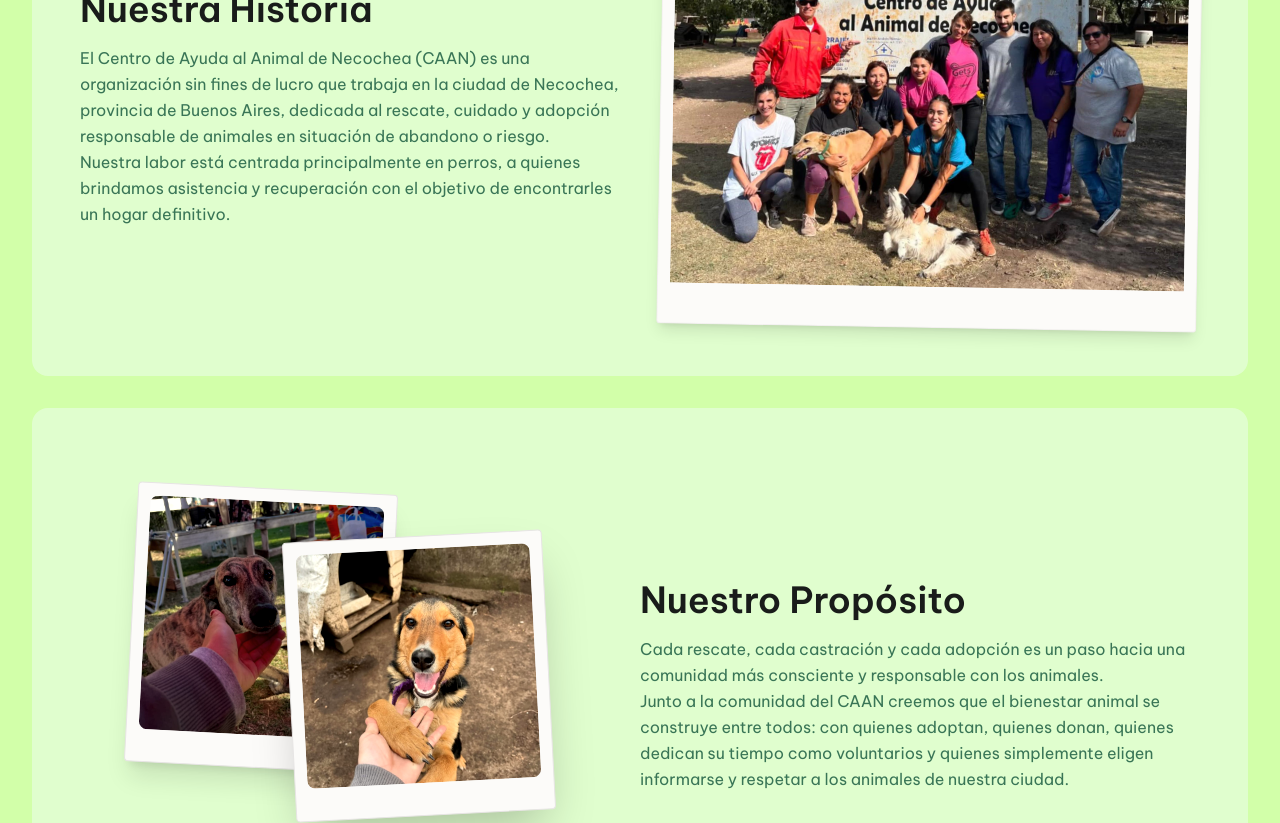
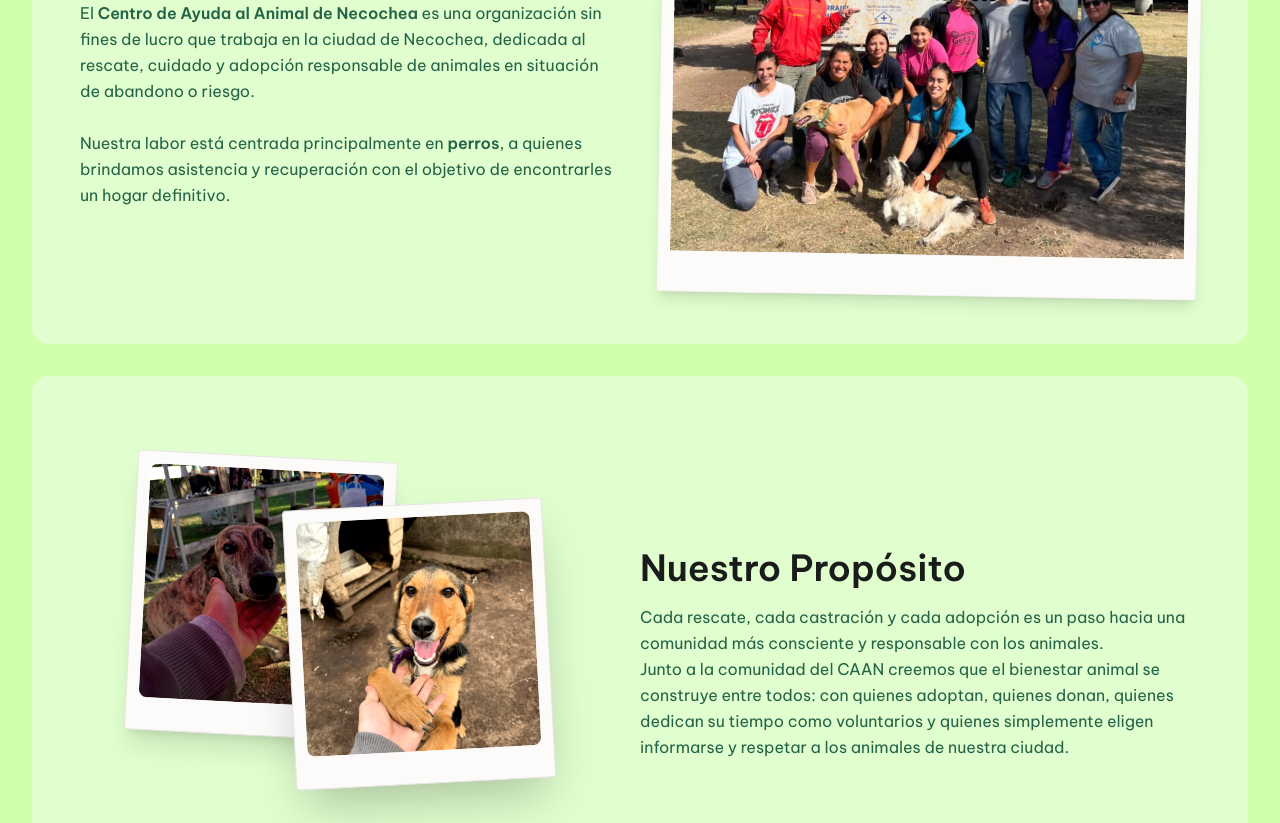
Before and after one commit to KevinSanchez99/proyecto-caan, a React (Vite) app in the folder Frontend/: page /about-us in a window 1280 px wide. Shown: the part 320-1143 px from the top of the page. Built offline with nearby package versions, Linux system fonts and the light colour scheme; no server answers; what @blocknote/mantine would draw is missing.

Commit message:
Text: Cambios de textos y Resaltado
Cambios realizados en About-us.
Sobresalte lineas concretas y palabras claves del CAAN.

```diff
--- a/Frontend/src/components/aboutUs/HistorySection.jsx
+++ b/Frontend/src/components/aboutUs/HistorySection.jsx
@@ -4,9 +4,9 @@ const HistorySection = () => (
             <h2 className="text-3xl md:text-4xl font-bold text-on-surface mb-4 capitalize">
                 Nuestra Historia
             </h2>
-            <p className="leading-relaxed text-primary/80 text-md body-md">
-                El Centro de Ayuda al Animal de Necochea (CAAN) es una organización sin fines de lucro que trabaja en la ciudad de Necochea, provincia de Buenos Aires, dedicada al rescate, cuidado y adopción responsable de animales en situación de abandono o riesgo. <br/>
-                Nuestra labor está centrada principalmente en perros, a quienes brindamos asistencia y recuperación con el objetivo de encontrarles un hogar definitivo.
+            <p className="leading-relaxed text-primary/90 text-md body-md">
+                El <strong>Centro de Ayuda al Animal de Necochea</strong> es una organización sin fines de lucro que trabaja en la ciudad de Necochea, dedicada al rescate, cuidado y adopción responsable de animales en situación de abandono o riesgo. <br/><br/>
+                Nuestra labor está centrada principalmente en <strong>perros</strong>, a quienes brindamos asistencia y recuperación con el objetivo de encontrarles un hogar definitivo.
             </p>
         </div>
 
--- a/Frontend/src/components/aboutUs/OverlappingImagesSection.jsx
+++ b/Frontend/src/components/aboutUs/OverlappingImagesSection.jsx
@@ -27,7 +27,7 @@ const OverlappingImagesSection = () => (
             <h2 className="text-3xl md:text-4xl font-bold text-on-surface mb-4 capitalize">
                 Nuestro Propósito
             </h2>
-            <p className="leading-relaxed text-primary/80 text-md body-md">
+            <p className="leading-relaxed text-primary/90 text-md body-md">
                 Cada rescate, cada castración y cada adopción es un paso hacia una comunidad más consciente y responsable con los animales.<br/> Junto a la comunidad del CAAN creemos que el bienestar animal se construye entre todos: con quienes adoptan, quienes donan, quienes dedican su tiempo como voluntarios y quienes simplemente eligen informarse y respetar a los animales de nuestra ciudad.
             </p>
         </div>
--- a/Frontend/src/pages/about-us.jsx
+++ b/Frontend/src/pages/about-us.jsx
@@ -7,7 +7,7 @@ import FacilitiesSection from "../components/aboutUs/FacilitiesSection";
 
 export default function AboutUs() {
   return (
-    <div className="bg-background text-on-background font-body-md text-body-md antialiased min-h-screen flex flex-col pt-20 container_max">
+    <div className="bg-background text-on-background font-body-md text-body-md antialiased min-h-screen flex flex-col pt-12 container_max">
       <NavBar/>
       <main className="max-w-container_max mx-auto px-8 py-12 grow w-full">
         <HistorySection />
```
